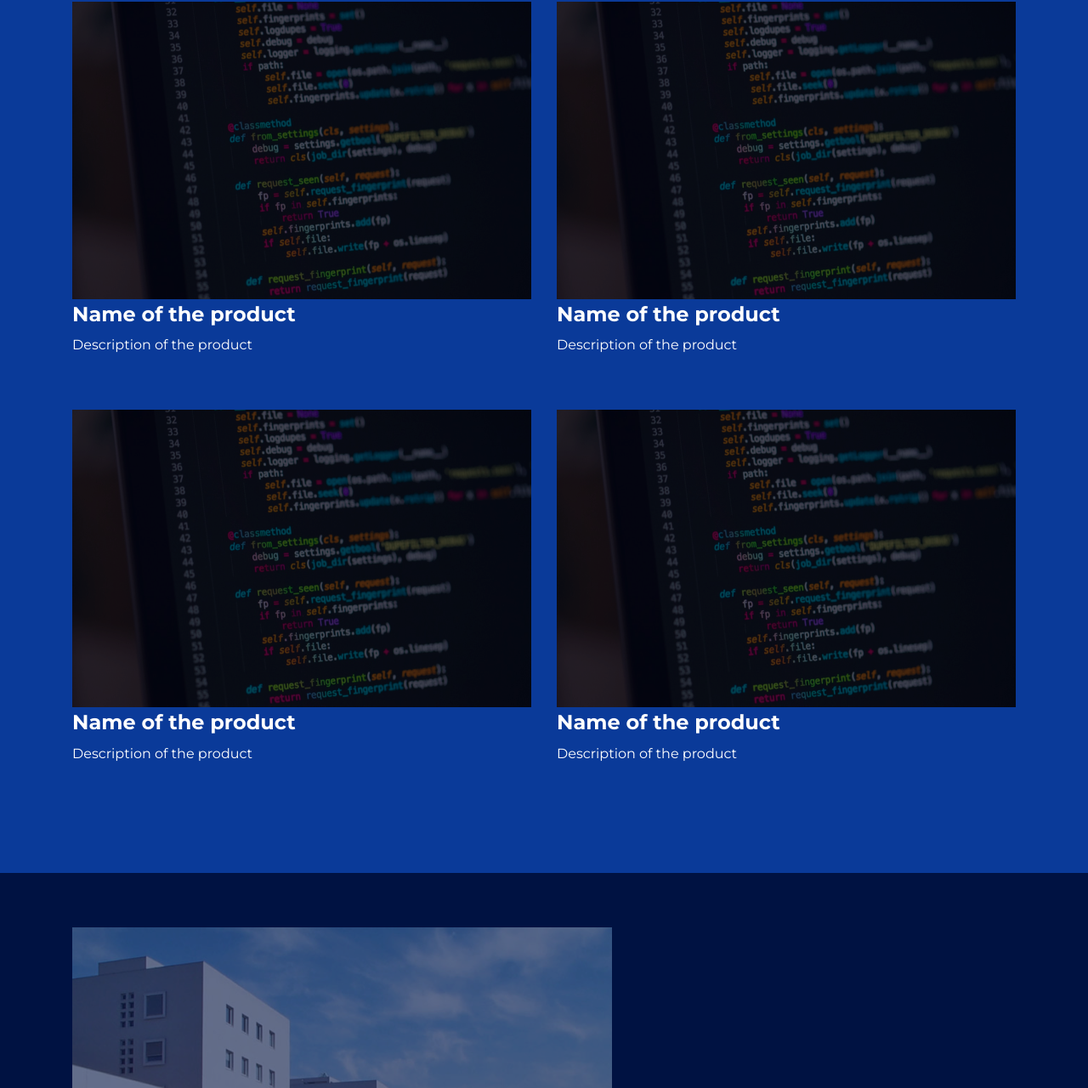
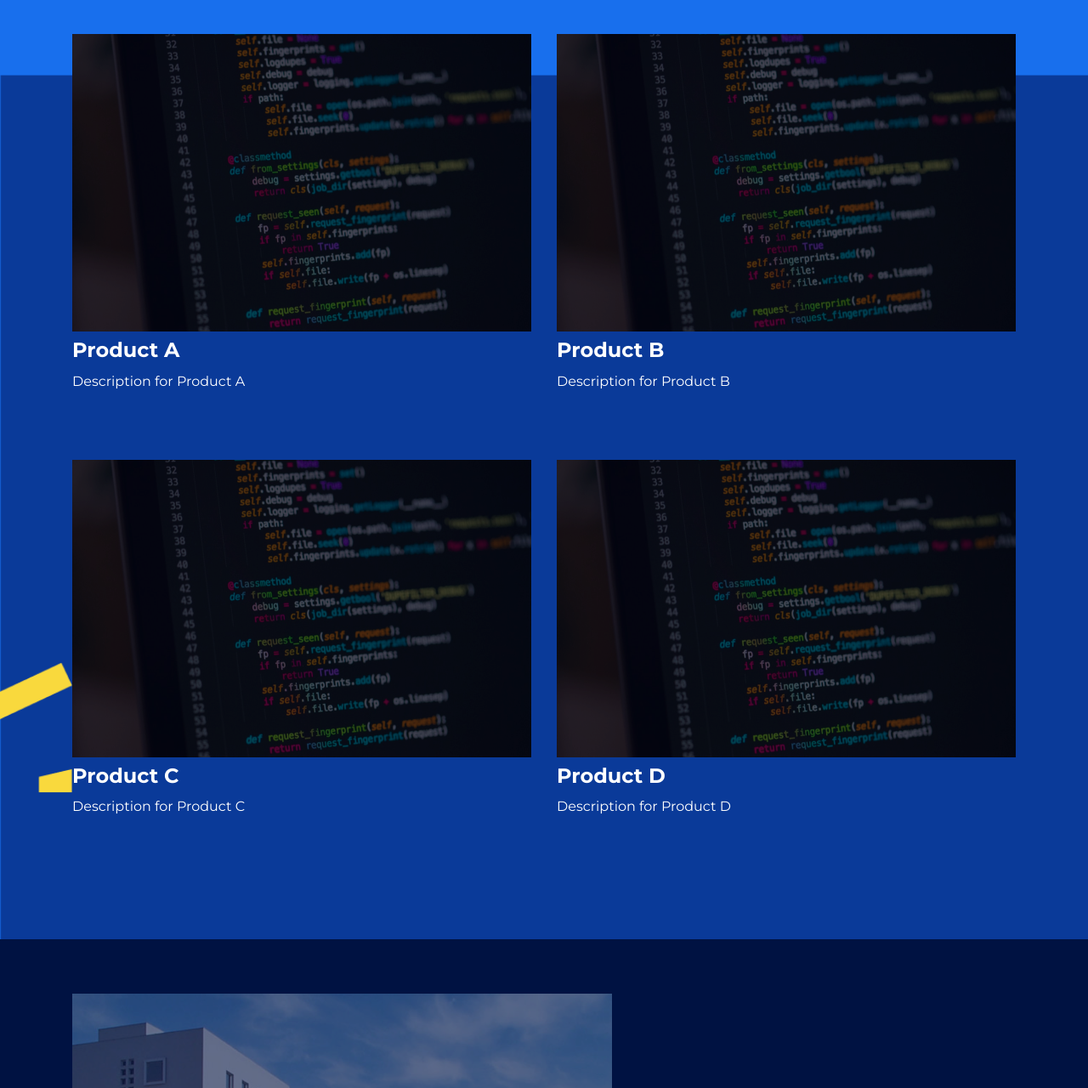
Before and after one commit to pedromsfernandes/simplify-website, a Gatsby site: page / in a window 1280 px wide. Shown: the part 747-2027 px from the top of the page at 85% size. Built offline with nearby package versions, Linux system fonts and the light colour scheme; Gatsby itself is replaced by a stand-in of ours.

Commit message:
Update products section in landing page

```diff
--- a/src/pages/index.js
+++ b/src/pages/index.js
@@ -7,7 +7,8 @@ import Col from "react-bootstrap/Col"
 import Layout from "../components/layout"
 import SEO from "../components/seo"
 
-import HeroArt from "../images/hero-art.png"
+import data from "../data/productsInformation"
+
 import PlaceholderImg from "../images/placeholder.png"
 import Vac from "../images/vac1.png"
 import Astronauts from "../images/astronauts.png"
@@ -41,36 +42,44 @@ const IndexPage = () => (
     </section>
     <section className="products">
       <Container>
-        <h1>Our Products</h1>
-        <Row>
-          <Col>
+        <h1 className="main-title text-center pt-5">Our Products</h1>
+        <Row className="text-center">
+          <Col md="6" className="pt-3">
             <div class="product-card">
-              <img src={PlaceholderImg} alt="" />
-              <p className="title">Name of the product</p>
-              <p>Description of the product</p>
+              <Link to="/products/tasker">
+                <img src={PlaceholderImg} alt={data[0].name} />
+                <p className="title text-left pt-1">{data[0].name}</p>
+                <p className="text-left">{data[0].description}</p>
+              </Link>
             </div>
           </Col>
-          <Col>
+          <Col md="6" className="pt-3">
             <div class="product-card">
-              <img src={PlaceholderImg} alt="" />
-              <p className="title">Name of the product</p>
-              <p>Description of the product</p>
+              <Link to="/products/seats">
+                <img src={PlaceholderImg} alt={data[1].name} />
+                <p className="title text-left pt-1">{data[1].name}</p>
+                <p className="text-left">{data[1].description}</p>
+              </Link>
             </div>
           </Col>
         </Row>
-        <Row>
-          <Col>
+        <Row className="text-center">
+          <Col md="6" className="pt-3">
             <div class="product-card">
-              <img src={PlaceholderImg} alt="" />
-              <p className="title">Name of the product</p>
-              <p>Description of the product</p>
+              <Link to="/products/environ">
+                <img src={PlaceholderImg} alt={data[2].name} />
+                <p className="title text-left pt-1">{data[2].name}</p>
+                <p className="text-left">{data[2].description}</p>
+              </Link>
             </div>
           </Col>
-          <Col>
+          <Col md="6" className="pt-3">
             <div class="product-card">
-              <img src={PlaceholderImg} alt="" />
-              <p className="title">Name of the product</p>
-              <p>Description of the product</p>
+              <Link to="/products/neuropal">
+                <img src={PlaceholderImg} alt={data[3].name} />
+                <p className="title text-left pt-1">{data[3].name}</p>
+                <p className="text-left">{data[3].description}</p>
+              </Link>
             </div>
           </Col>
         </Row>
--- a/src/styles/layout.css
+++ b/src/styles/layout.css
@@ -102,14 +102,6 @@ footer a {
   z-index: -1;
 }
 
-.products {
-  background-color: var(--dark-blue);
-}
-
-.products h1 {
-  text-align: center;
-}
-
 .product-card {
   margin-bottom: 4rem;
 }
@@ -159,10 +151,6 @@ footer a {
   font-size: 4rem;
 }
 
-.about-us p,
-.about-team p {
-}
-
 .about-team a {
   font-size: 0.85rem;
   text-transform: uppercase;
@@ -191,7 +179,32 @@ footer a {
   border-bottom: 2px solid var(--orange);
 }
 
+@media (min-width: 768px) {
+  .products {
+    background: url(../images/products.png);
+    background-size: cover;
+    top: 0;
+    left: 0;
+    width: 100%;
+    height: 100%;
+    z-index: -1;
+    padding: 0 0 5rem 0;
+  }
+}
+
 @media (max-width: 768px) {
+  .products {
+    background: url(../images/products.png);
+    background-size: cover;
+    background-position-y: -100px;
+    top: 0;
+    left: 0;
+    width: 100%;
+    height: 100%;
+    z-index: -1;
+    padding: 0 0 5rem 0;
+  }
+
   .main-title {
     font-weight: bold;
     font-size: 40px;
```
